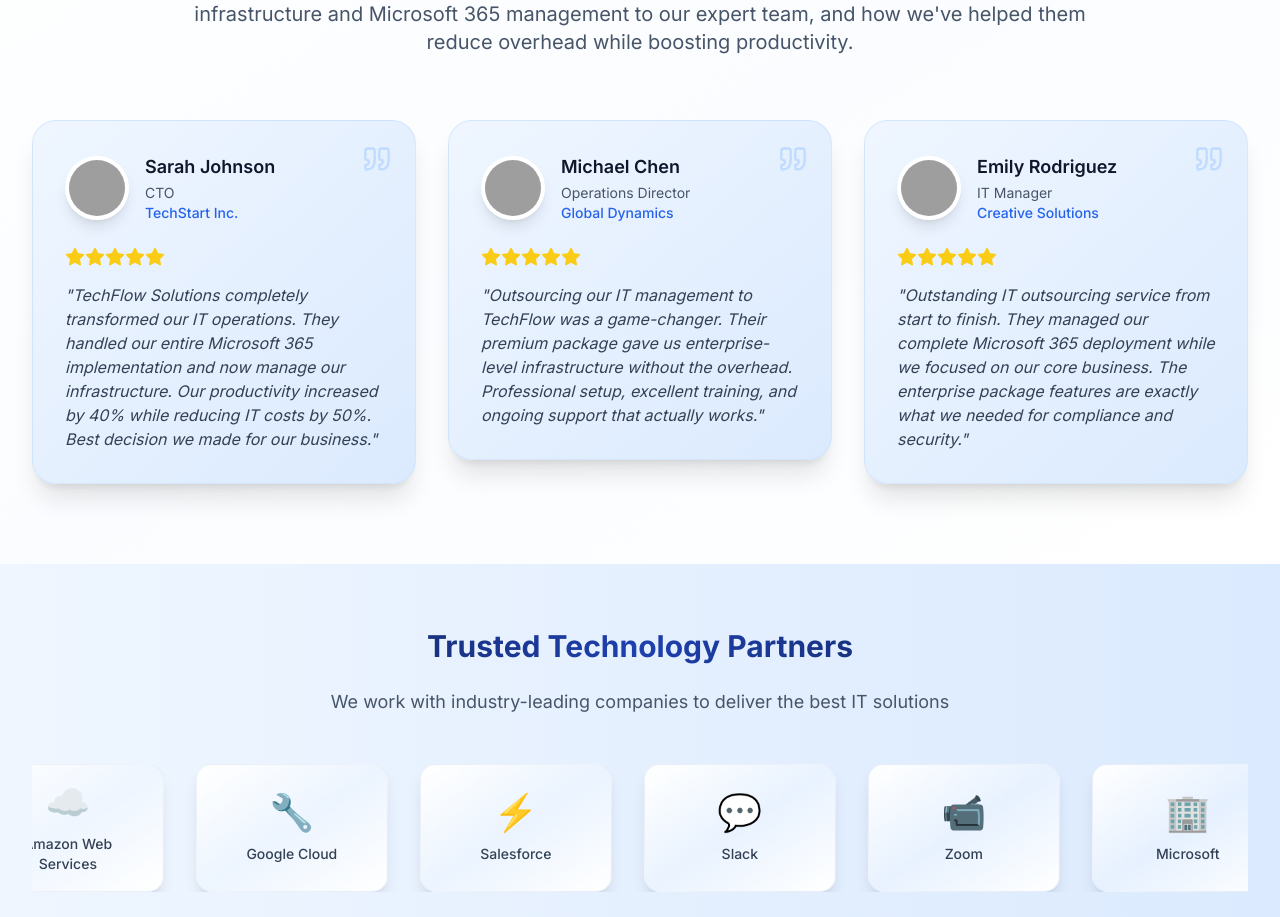
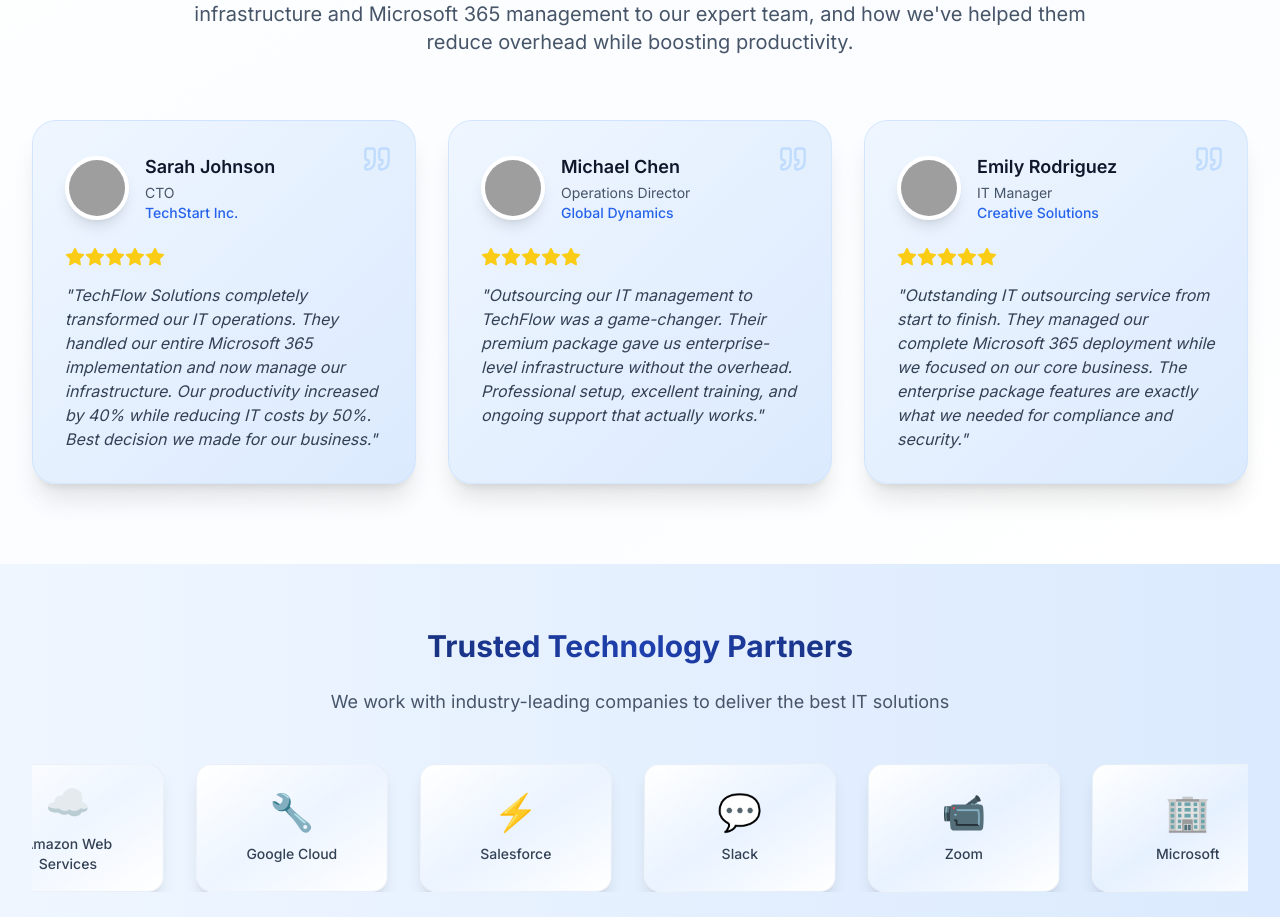
Before and after one commit to safeervconn/ABS-Stitch, a React (Vite) app: page / in a window 1280 px wide. Shown: the part 5106-6023 px from the top of the page. Built offline with nearby package versions, Linux system fonts and the light colour scheme; grey boxes are pictures that could not be loaded.

Commit message:
Fix Testimonial Card Sizes

```diff
--- a/src/components/Testimonials.tsx
+++ b/src/components/Testimonials.tsx
@@ -81,7 +81,7 @@ const Testimonials = () => {
           <div className="grid grid-cols-1 md:grid-cols-3 gap-6 lg:gap-8">
             {testimonials.map((testimonial, index) => (
               <AnimatedSection key={index} delay={index * 100}>
-                <div className="bg-gradient-to-br from-blue-50 to-blue-100 dark:from-blue-900/20 dark:to-blue-800/20 rounded-3xl p-6 sm:p-8 mobile-tile shadow-xl hover:shadow-2xl transition-all duration-200 hover:-translate-y-2 border border-blue-200/50 dark:border-blue-700/50 relative transform hover:scale-105 mobile-card">
+                <div className="bg-gradient-to-br from-blue-50 to-blue-100 dark:from-blue-900/20 dark:to-blue-800/20 rounded-3xl p-6 sm:p-8 mobile-tile shadow-xl hover:shadow-2xl transition-all duration-200 hover:-translate-y-2 border border-blue-200/50 dark:border-blue-700/50 relative transform hover:scale-105 mobile-card h-full flex flex-col">
                   <div className="absolute top-6 right-6 text-blue-200 dark:text-blue-800">
                     <Quote size={28} aria-hidden="true" />
                   </div>
@@ -107,7 +107,7 @@ const Testimonials = () => {
                     ))}
                   </div>
 
-                  <blockquote className="text-slate-700 dark:text-slate-300 leading-relaxed italic text-sm sm:text-base mobile-text">
+                  <blockquote className="text-slate-700 dark:text-slate-300 leading-relaxed italic text-sm sm:text-base mobile-text flex-grow">
                     "{testimonial.content}"
                   </blockquote>
                 </div>
```
